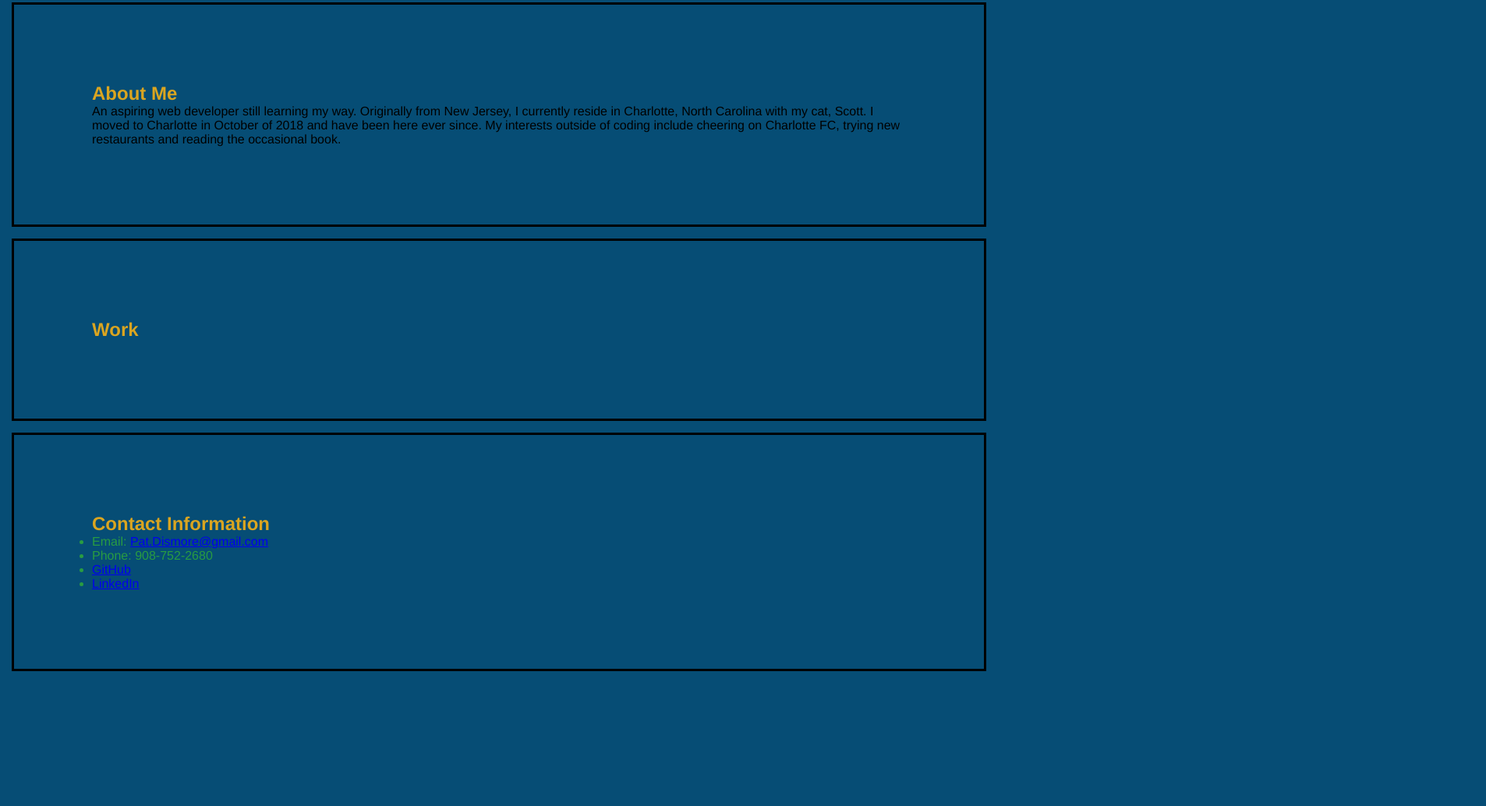
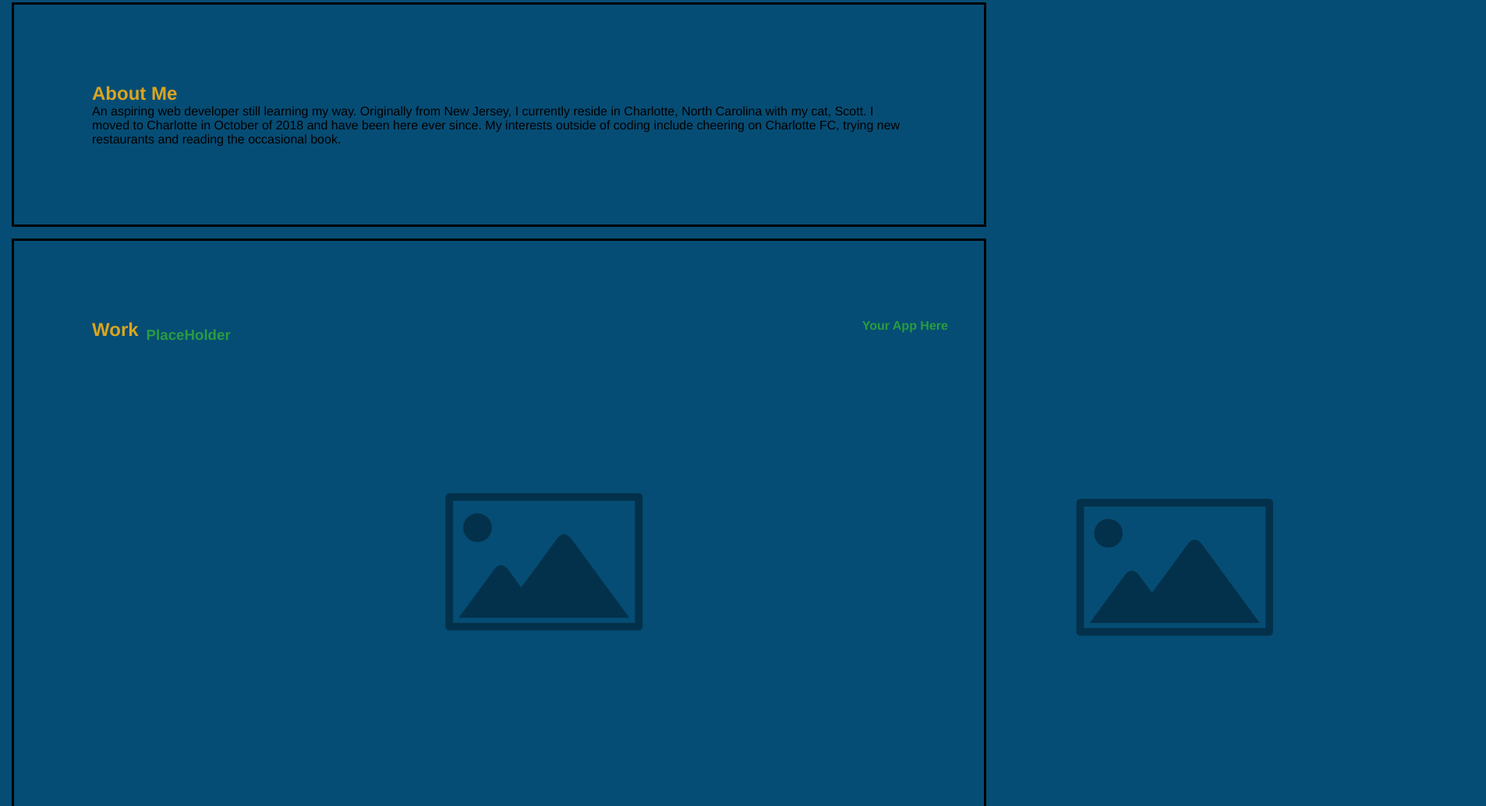
Before and after one commit to PDismore/Personal-Portfolio, a plain HTML site: page index.html in a window 1280 px wide. Shown: the part 148-1182 px from the top of the page at 78% size, 1906 px wide, since content can reach past the window. Before the commit the page ends 1024 px from the top, so only its background shows below. Drawn offline with Linux system fonts and the light colour scheme.

Commit message:
placeholder images, div class for work examples, css fiddling

```diff
--- a/assets/styles.css
+++ b/assets/styles.css
@@ -59,3 +59,34 @@
   border-color: black;
 
 }
+/* End about me */
+
+/* Work styles */
+
+.work-ex h3 {
+  display: flex;
+  flex-wrap: wrap;
+  flex: 1;
+  justify-content: space-between;
+}
+.work-ex {
+  display: flex;
+}
+
+.work-primary {
+  display: flex;
+  padding: 10px;
+}
+
+/* Media Queries */
+@media screen and (max-width: 980px) {
+
+}
+
+@media screen and (max-width: 768px) {
+
+}
+
+@media screen and (max-width: 575px) {
+
+}
--- a/index.html
+++ b/index.html
@@ -28,6 +28,18 @@
 <!-- Work Section -->
     <section class="work-ex" id="work-ex">
         <h2>Work</h2>
+        <div>
+            <article class="work-ex">
+                <div class="work-primary">
+                    <h3>PlaceHolder</h3>
+                    <img src="/assets/images/placeholder-image.png">
+                </div>
+               <div>
+                    <h4> Your App Here</h4>
+                    <img src="/assets/images/placeholder-image.png">
+                </div>
+            </article>
+        </div>
     </section>
 <!-- Contact Information/ Site Links -->
     <section class="contact-info" id="contact-info">
```
Also changed, not shown: assets/images/placeholder-image.png (added).
